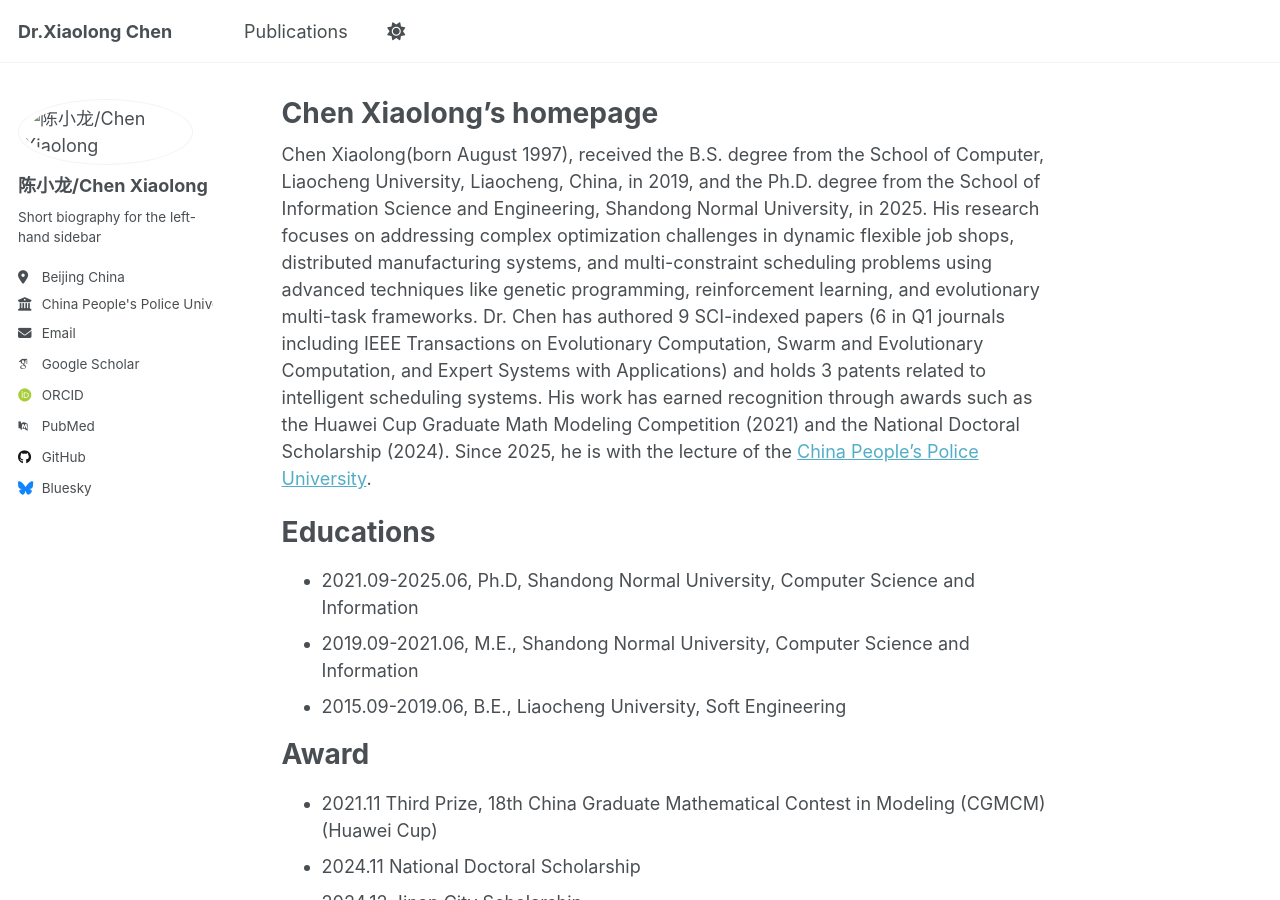
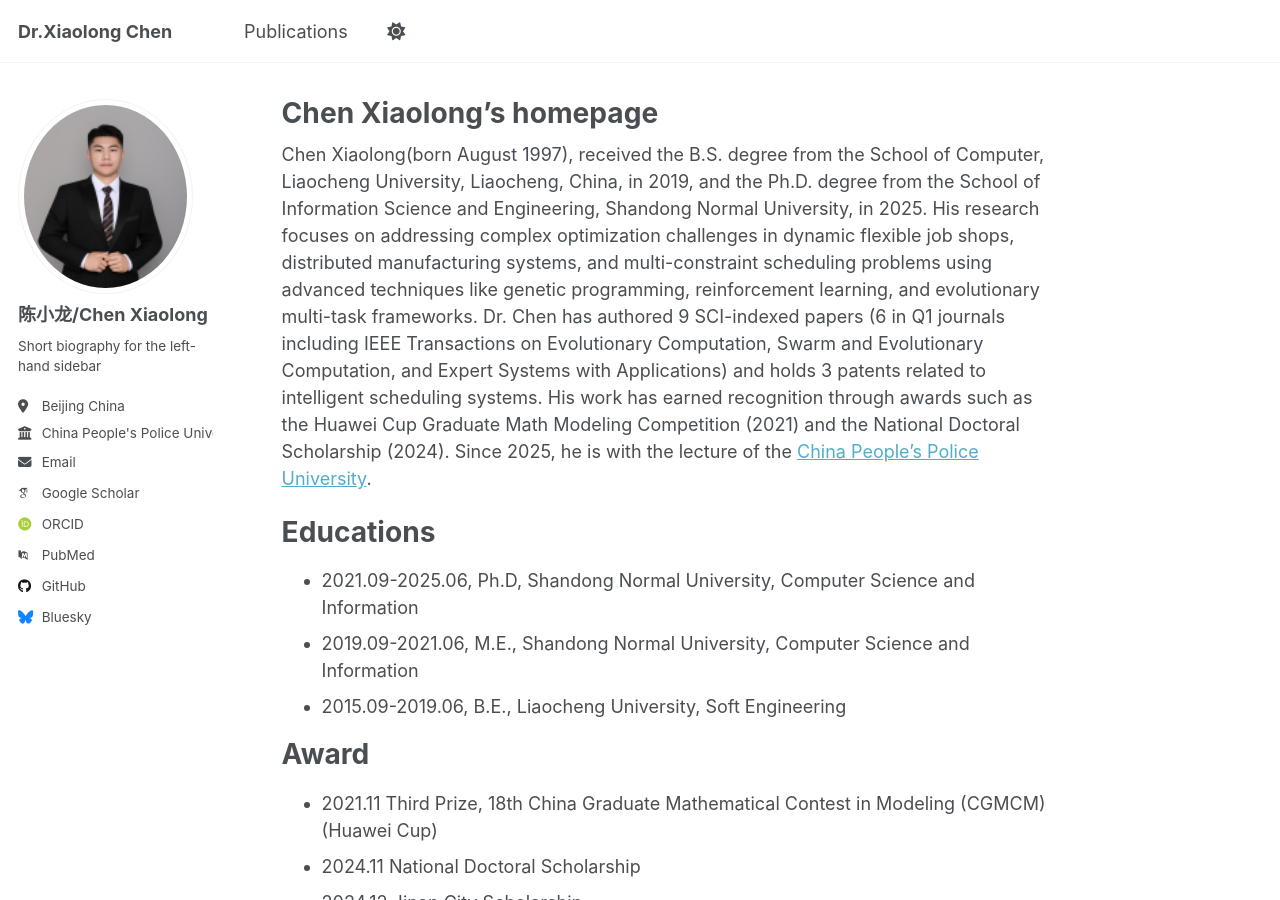
Before and after one commit to chenxi9708/chenxi9708.github.io, a Jekyll site: the page built from _pages/about.md, in a window 1280 px wide and 900 px high. Built offline with Jekyll 4.4.1, drawn with Linux system fonts in a browser that asks for light colours; some web fonts are replaced; a script that is not in the unit is left out.

Commit message:
Update _config.yml

```diff
--- a/_config.yml
+++ b/_config.yml
@@ -22,7 +22,7 @@ repository               : "chenxi9708/chenxi9708.github.io"
 #               Additional customization can be done by editing /_includes/author-profile.html
 author:
   # Biographic information
-  avatar           : "/images/person.png"
+  avatar           : "person.png"
   name             : "陈小龙/Chen Xiaolong"
   pronouns         : # example: "she/her"
   bio              : "Short biography for the left-hand sidebar"
```
